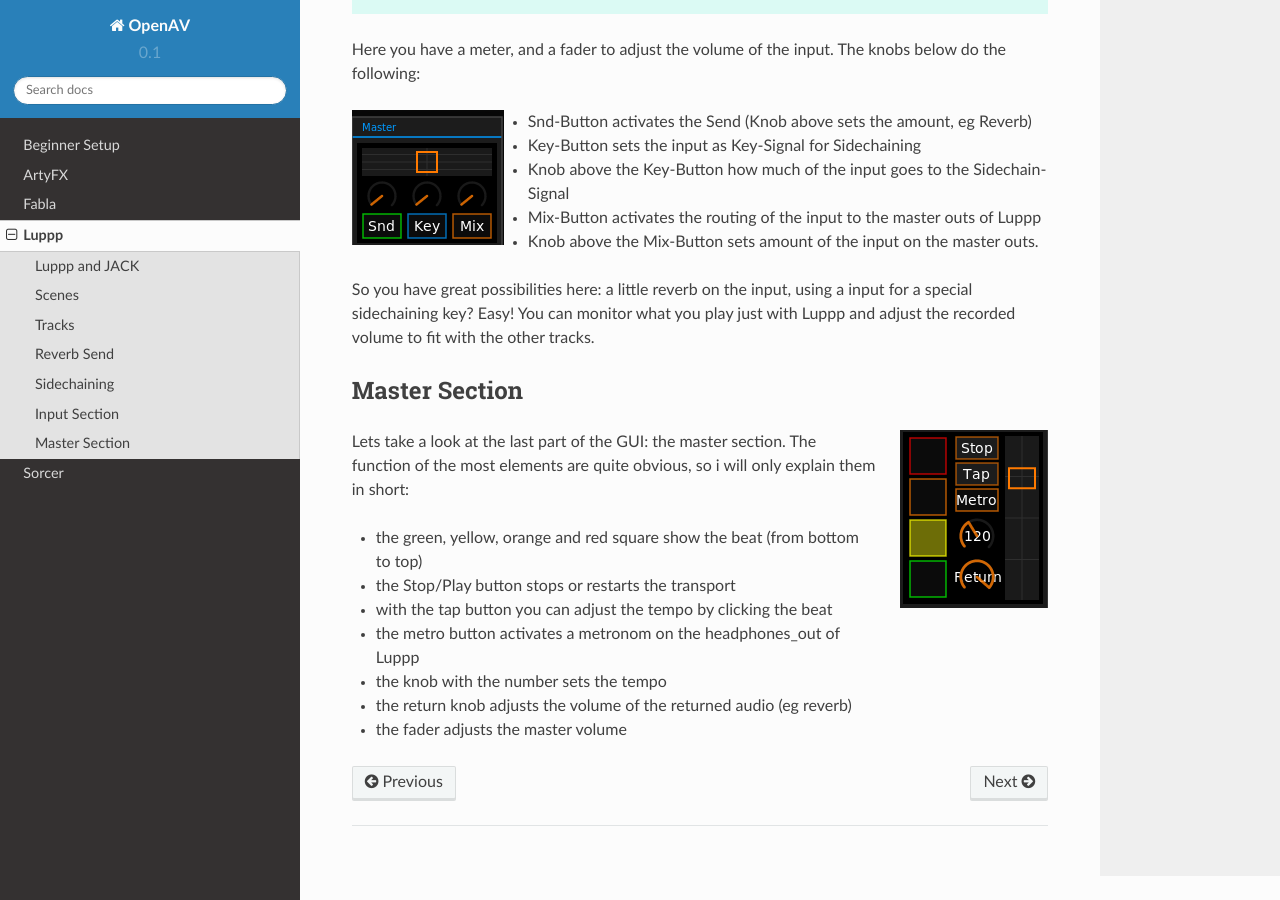
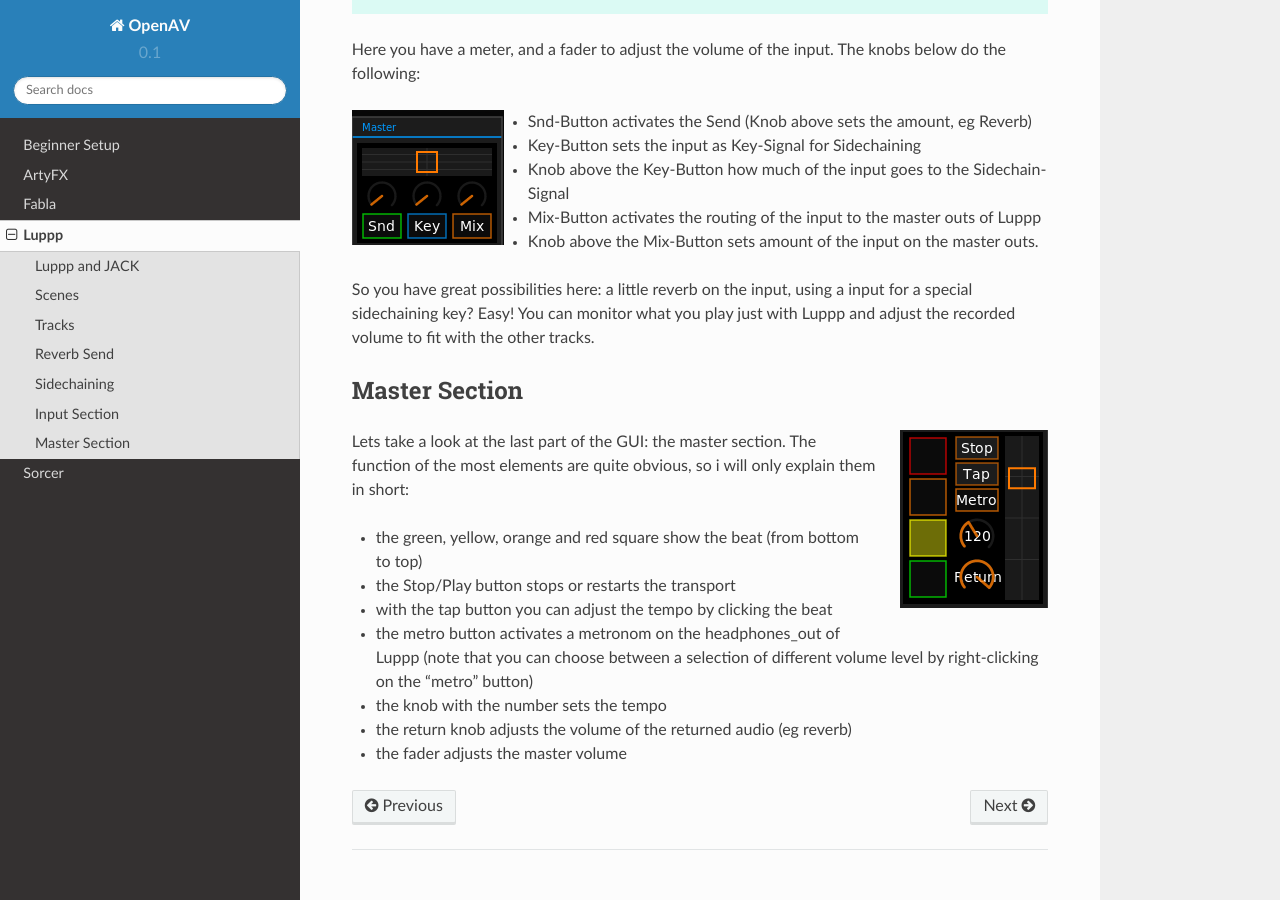
Before and after one commit to openAVproductions/openAV-manual, a Sphinx documentation site: the page built from source/luppp.rst, in a window 1280 px wide and 900 px high, scrolled down 4923 px. Built offline with Sphinx 7.4.7 and the Read the Docs theme 2.0.0, drawn with Linux system fonts in a browser that asks for light colours.

Commit message:
adds mention to the volume level selection
This functionality isn't obvious but is useful since the default volume is quite strong.

```diff
--- a/source/luppp.rst
+++ b/source/luppp.rst
@@ -173,7 +173,7 @@
 * the green, yellow, orange and red square show the beat (from bottom to top)
 * the Stop/Play button stops or restarts the transport
 * with the tap button you can adjust the tempo by clicking the beat
-* the metro button activates a metronom on the headphones_out of Luppp
+* the metro button activates a metronom on the headphones_out of Luppp (note that you can choose between a selection of different volume level by right-clicking on the "metro" button)
 * the knob with the number sets the tempo
 * the return knob adjusts the volume of the returned audio (eg reverb)
 * the fader adjusts the master volume
```
